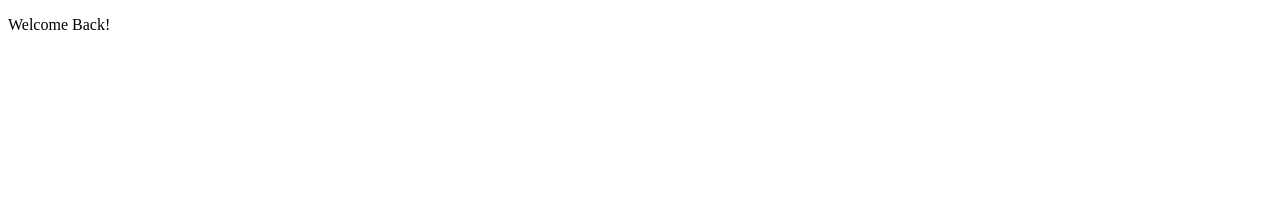
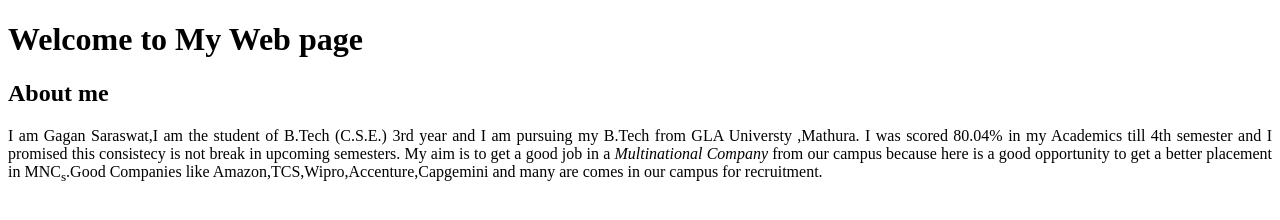
Before and after one commit to Gagan9870/Web-Designing-Assignments, a plain HTML site: page index.html in a window 1280 px wide. Drawn offline with Linux system fonts and the light colour scheme.

Commit message:
Assignment ready

```diff
--- a/index.html
+++ b/index.html
@@ -3,9 +3,16 @@
 <head>
     <meta charset="UTF-8">
     <meta name="viewport" content="width=device-width, initial-scale=1.0">
-    <title>Live Site</title>
+    <title>Assignment-1</title>
 </head>
 <body>
-    <p>Welcome Back!</p>
+    <h1>Welcome to My Web page</h1>
+    <h2>About me</h2>
+    <p style="text-align: justify;">I am Gagan Saraswat,I am the student of B.Tech (C.S.E.) 3rd year and I am pursuing my B.Tech from GLA Universty ,Mathura.
+    I was scored 80.04% in my Academics till 4th semester and I promised this consistecy is not break in upcoming semesters.
+    My aim is to get a good job in a <em>Multinational Company</em> from our campus because here is a good opportunity to get a better placement in
+    MNC<sub>s</sub>.Good Companies like Amazon,TCS,Wipro,Accenture,Capgemini and many are comes in our campus for recruitment.
+    </p>
+
 </body>
 </html>
```
